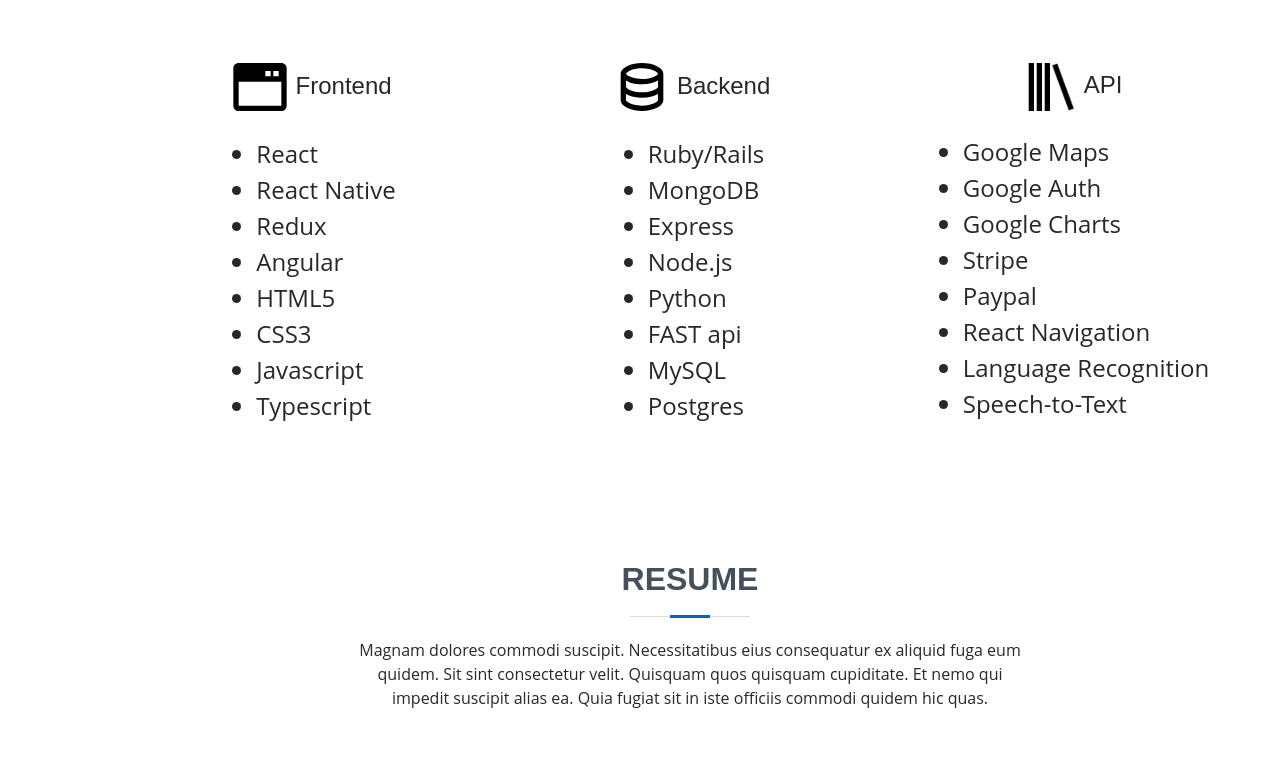
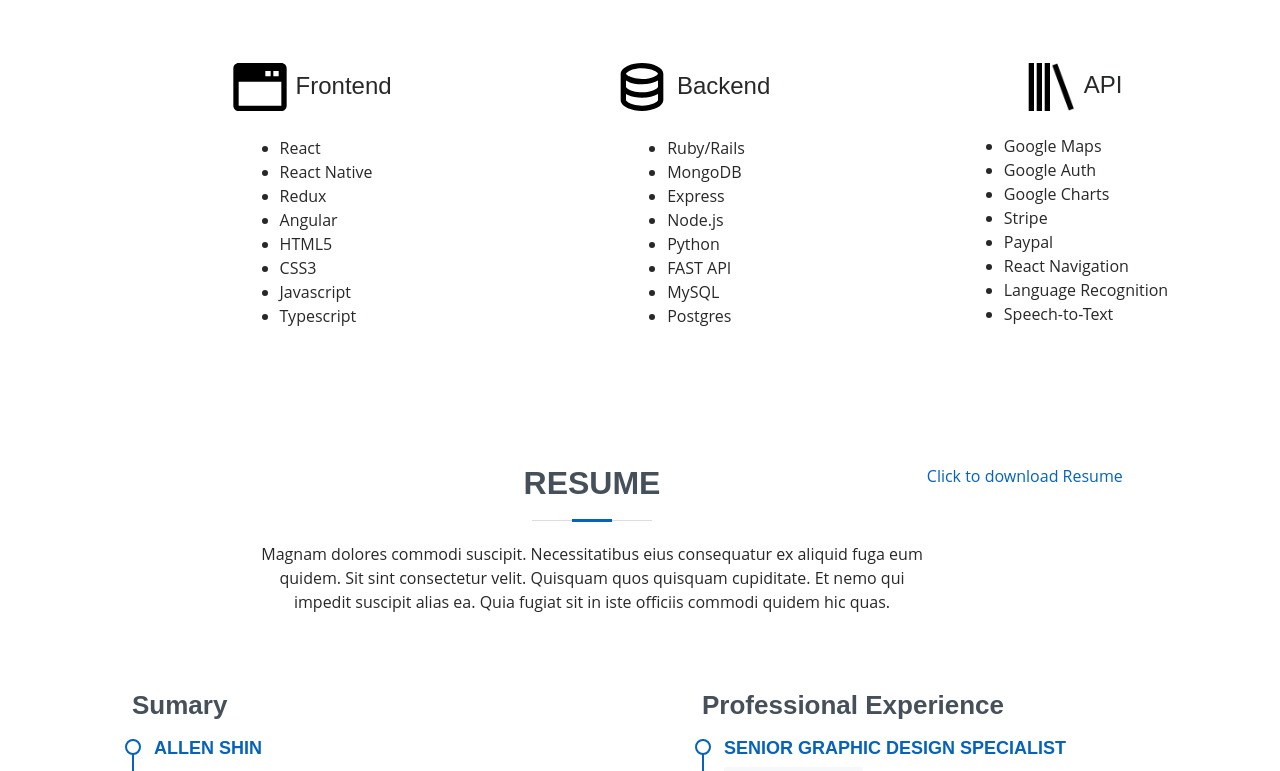
Before and after one commit to jihoshin28/Homepage, a React (Create React App) app: page / in a window 1280 px wide. Shown: the part 1840-2611 px from the top of the page. Built offline with nearby package versions, Linux system fonts and the light colour scheme.

Commit message:
removed skills added resume download

```diff
--- a/src/App.css
+++ b/src/App.css
@@ -504,7 +504,7 @@
 }
 
 .skills-list{
-  font-size: 1.5em;
+  font-size: 1em;
 }
 
 /*--------------------------------------------------------------
--- a/src/App.js
+++ b/src/App.js
@@ -24,7 +24,6 @@
         <Skills/>
         <Resume/>
         <Portfolio/>
-        <Services/>
         <Contact/>
       </main>
       <Footer/>
--- a/src/components/sections/Portfolio.js
+++ b/src/components/sections/Portfolio.js
@@ -4,10 +4,11 @@
     return(
         <section id="portfolio" class="portfolio section-bg">
       <div class="container" data-aos="fade-up">
-
-        <div class="section-title">
-          <h2>Portfolio</h2>
-          <p>Magnam dolores commodi suscipit. Necessitatibus eius consequatur ex aliquid fuga eum quidem. Sit sint consectetur velit. Quisquam quos quisquam cupiditate. Et nemo qui impedit suscipit alias ea. Quia fugiat sit in iste officiis commodi quidem hic quas.</p>
+        <div class = "section-center">
+            <div class="section-title">
+            <h2>Portfolio</h2>
+            <p>Magnam dolores commodi suscipit. Necessitatibus eius consequatur ex aliquid fuga eum quidem. Sit sint consectetur velit. Quisquam quos quisquam cupiditate. Et nemo qui impedit suscipit alias ea. Quia fugiat sit in iste officiis commodi quidem hic quas.</p>
+            </div>
         </div>
 
         <div class="row">
--- a/src/components/sections/Resume.js
+++ b/src/components/sections/Resume.js
@@ -9,14 +9,16 @@
             <h2>Resume</h2>
             <p>Magnam dolores commodi suscipit. Necessitatibus eius consequatur ex aliquid fuga eum quidem. Sit sint consectetur velit. Quisquam quos quisquam cupiditate. Et nemo qui impedit suscipit alias ea. Quia fugiat sit in iste officiis commodi quidem hic quas.</p>
             </div>
-
+            <a href = {process.env.PUBLIC_URL + './resume/resume.pdf'} download>
+                Click to download Resume
+            </a>
         </div>
 
         <div class="row">
           <div class="col-lg-6">
             <h3 class="resume-title">Sumary</h3>
             <div class="resume-item pb-0">
-              <h4>Brandon Johnson</h4>
+              <h4>Allen Shin</h4>
               <p><em>Innovative and deadline-driven Graphic Designer with 3+ years of experience designing and developing user-centered digital/print marketing material from initial concept to final, polished deliverable.</em></p>
               <ul>
                 <li>Portland par 127,Orlando, FL</li>
--- a/src/components/sections/Skills.js
+++ b/src/components/sections/Skills.js
@@ -53,7 +53,7 @@
                     <li>Express</li>
                     <li>Node.js</li>
                     <li>Python</li>
-                    <li>FAST api</li>
+                    <li>FAST API</li>
                     <li>MySQL</li>
                     <li>Postgres</li>
                 </ul>
```
Also changed, not shown: 1 other file (tests, documents, lock files or other folders).
